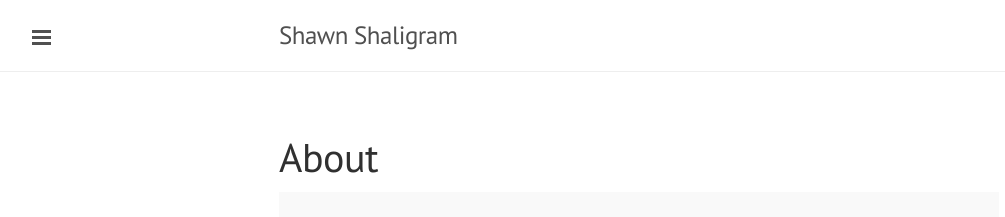
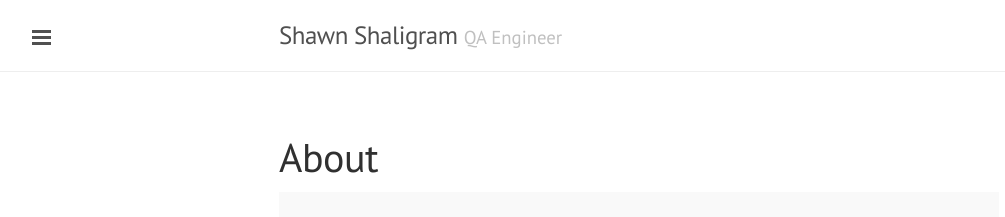
Before and after one commit to shaligramk/shaligramk.github.io, a Jekyll site: the page built from about.md, in a window 1280 px wide. Shown: the top 217 px of the page, without its empty margins (1-1006 px from the left). Built offline with Jekyll 4.4.1, drawn with Linux system fonts in a browser that asks for light colours; Markdown is read by kramdown in place of the engine named in the settings.

Commit message:
updating blog

```diff
--- a/_config.yml
+++ b/_config.yml
@@ -7,6 +7,7 @@ permalink:        pretty
 
 # Setup
 title:            Shawn Shaligram
+tagline:		  QA Engineer
 description:      'Personal Blog on QA Automation'
 url:              http://shaligramk.github.io
 
```
